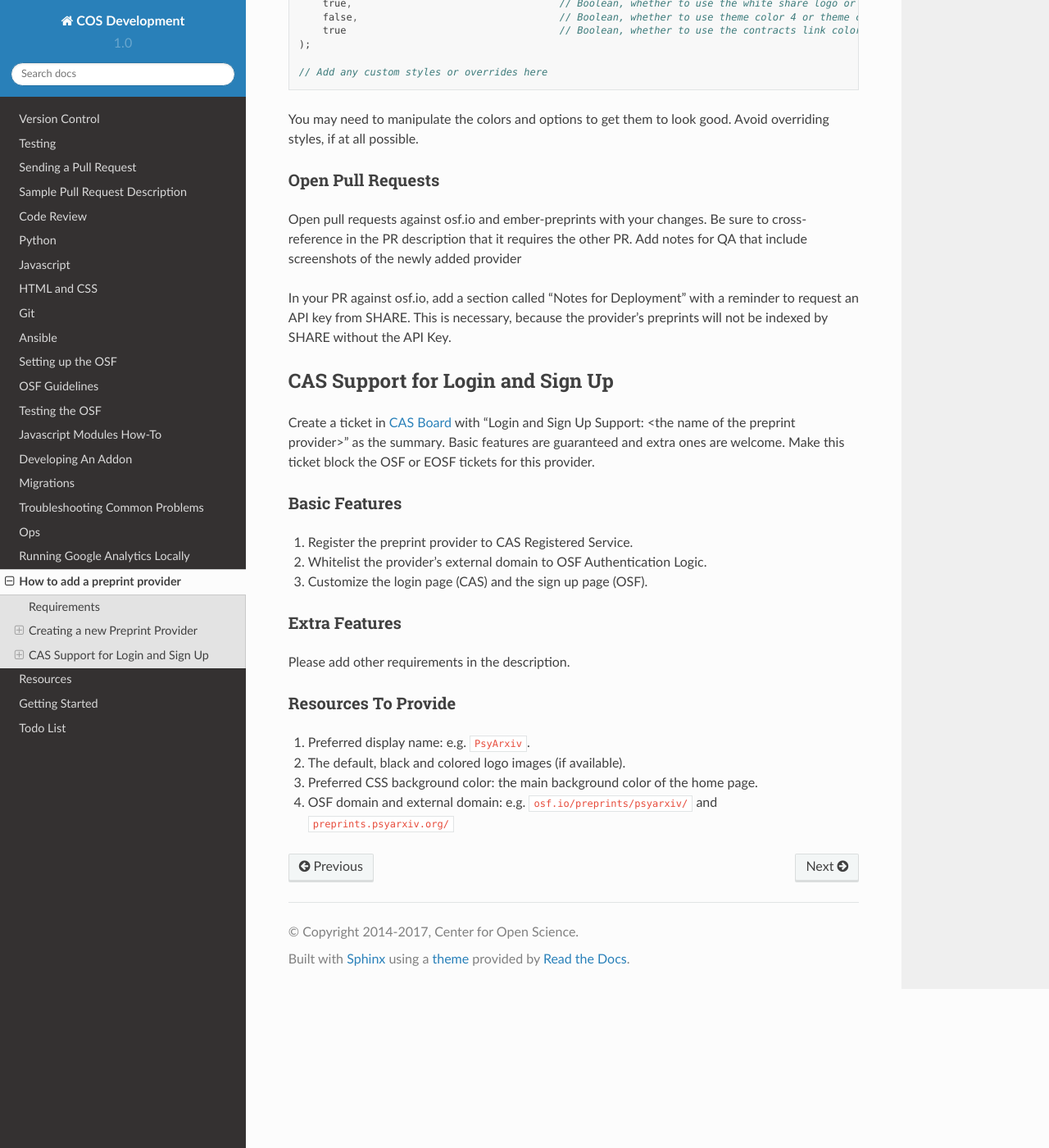
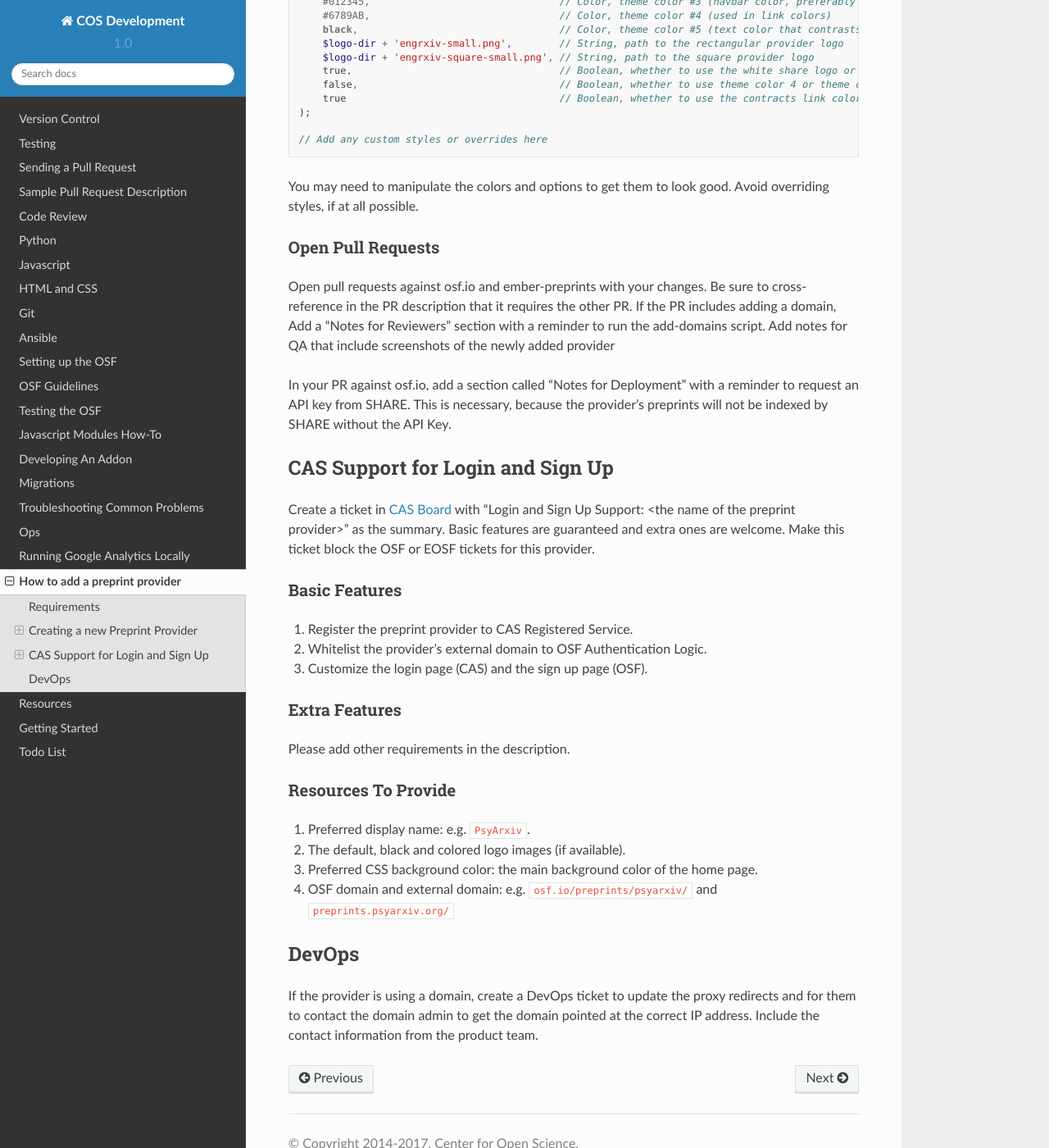
Before and after one commit to CenterForOpenScience/COSDev, a Sphinx documentation site: the page built from docs/osf/preprint_providers.rst, in a window 1280 px wide and 1400 px high, scrolled down 3696 px. Shown: the whole window at 82% size. Built offline with Sphinx 7.4.7 and the Read the Docs theme 2.0.0, drawn with Linux system fonts in a browser that asks for light colours; some of the changed text lies outside the part shown.

Commit message:
Update preprint provider instructions for domains

```diff
--- a/docs/osf/preprint_providers.rst
+++ b/docs/osf/preprint_providers.rst
@@ -52,8 +52,9 @@
         'logo_name': 'provider_id-logo.png',
         'description': 'The description of the preprint provider',
         'banner_name': 'provider_id-banner.png',
+        'domain': 'provider.org'  # Delete this line and add a comment if not using a domain
         'external_url': 'http://provider-url.org',
-        'example': 'abc12', # An example guid for this provider (Will have to be updated after the provider is up)
+        'example': 'abc12',  # An example guid for this provider (Will have to be updated after the provider is up)
         # Advisory board should be valid html string in triple quotes
         'advisory_board': '''
             <div class="col-xs-12">
@@ -118,11 +119,14 @@
 In ``config/environment.js``, there will be a ``PREPRINTS`` object and a ``providers`` array. You will need to add another
 object to that ``providers`` array.
 
+If adding a provider domain, you'll need to run ``sudo ./scripts/add-domains.js``
+
 .. code-block:: javascript
 
     {
         id: 'provider_id', // This must match the ID in the OSF Repo
-        logoSharing: { // T
+        domain: 'provider.org', // If using a domain. Otherwise, delete this line
+        logoSharing: {
             path: '/assets/img/provider_logos/provider_id-sharing.png', // The path to the provider's sharing logo
             type: 'image/png', // The mime type of the image
             width: 1500, // minimum 200, 1500 preferred (this is the width of the image, in pixels)
@@ -183,6 +187,7 @@
 Open Pull Requests
 ------------------
 Open pull requests against osf.io and ember-preprints with your changes. Be sure to cross-reference in the PR description that it requires the other PR.
+If the PR includes adding a domain, Add a "Notes for Reviewers" section with a reminder to run the add-domains script.
 Add notes for QA that include screenshots of the newly added provider
 
 In your PR against osf.io, add a section called "Notes for Deployment" with a reminder to request an API key from SHARE. This is necessary, because the provider's preprints will not be indexed by SHARE without the API Key.
@@ -210,3 +215,7 @@
 2. The default, black and colored logo images (if available).
 3. Preferred CSS background color: the main background color of the home page.
 4. OSF domain and external domain: e.g. ``osf.io/preprints/psyarxiv/`` and ``preprints.psyarxiv.org/``
+
+DevOps
+======
+If the provider is using a domain, create a DevOps ticket to update the proxy redirects and for them to contact the domain admin to get the domain pointed at the correct IP address. Include the contact information from the product team.
```
